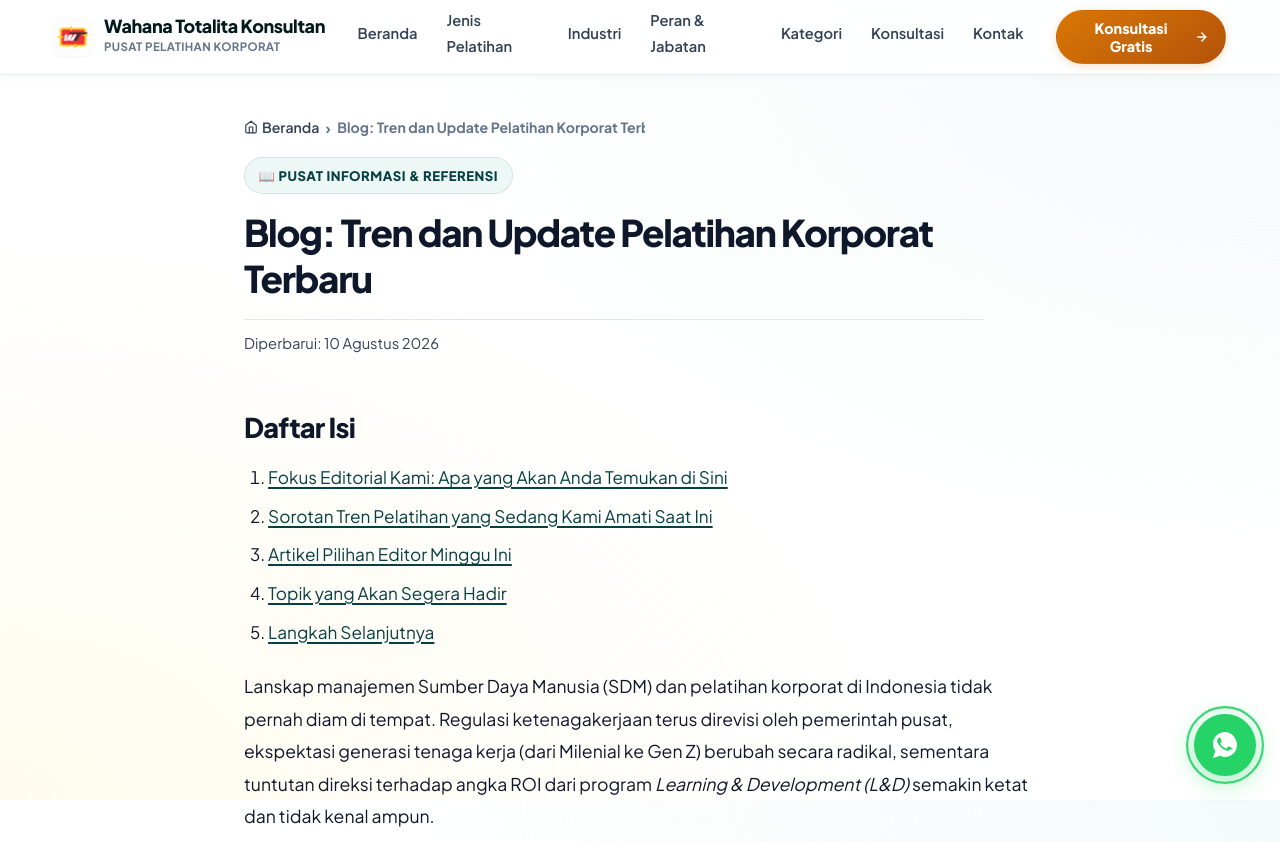
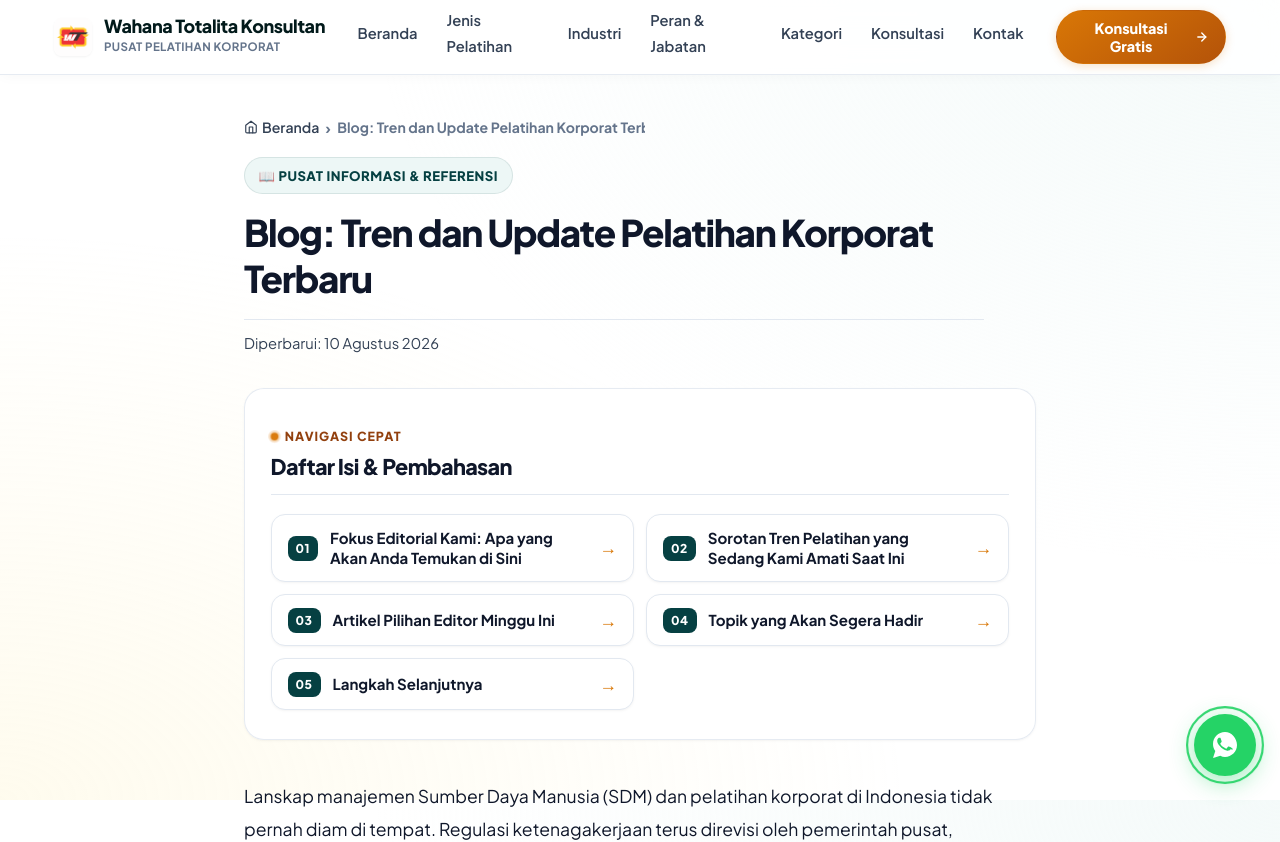
Before and after one commit to wahana-k3/training.wahanatotalita.com, a Next.js app: page /blog in a window 1280 px wide. Shown: the top 842 px of the page. Built offline with nearby package versions, Linux system fonts and the light colour scheme.

Commit message:
feat(ui): convert TOC links and in-article links to modern interactive switch chips and pop cards

```diff
--- a/src/app/globals.css
+++ b/src/app/globals.css
@@ -847,6 +847,196 @@ strong {
 }
 
 /* ==========================================================================
+   TABLE OF CONTENTS / INTERACTIVE SWITCH BOARD
+   ========================================================================== */
+.toc-board {
+  background: var(--glass-surface);
+  backdrop-filter: var(--glass-blur);
+  border: 1px solid var(--glass-border);
+  border-radius: var(--radius-lg);
+  padding: 1.8rem 1.6rem;
+  margin: 2rem 0 2.5rem;
+  box-shadow: var(--shadow-sm);
+}
+
+.toc-board-head {
+  margin-bottom: 1.2rem;
+  padding-bottom: 0.8rem;
+  border-bottom: 1px solid var(--c-line);
+}
+
+.toc-board-badge {
+  display: inline-flex;
+  align-items: center;
+  gap: 0.45rem;
+  font-size: 0.78rem;
+  font-weight: 800;
+  color: var(--c-accent-dark);
+  letter-spacing: 0.08em;
+  text-transform: uppercase;
+  margin-bottom: 0.35rem;
+}
+
+.pulse-dot-sm {
+  width: 7px;
+  height: 7px;
+  border-radius: 50%;
+  background: var(--c-accent);
+  display: inline-block;
+  box-shadow: 0 0 0 2px rgba(217, 119, 6, 0.25);
+  animation: pulseDot 2s infinite ease-in-out;
+}
+
+.toc-board-title {
+  font-size: 1.35rem !important;
+  font-weight: 850;
+  color: var(--c-ink);
+  margin: 0 !important;
+  padding: 0 !important;
+  border: none !important;
+}
+
+.toc-switch-grid {
+  display: grid;
+  gap: 0.75rem;
+  grid-template-columns: 1fr;
+}
+
+@media (min-width: 640px) {
+  .toc-switch-grid {
+    grid-template-columns: repeat(2, 1fr);
+  }
+}
+
+.toc-switch-card {
+  display: flex;
+  align-items: center;
+  gap: 0.75rem;
+  background: #ffffff;
+  border: 1.5px solid var(--c-line);
+  border-radius: var(--radius);
+  padding: 0.8rem 1rem;
+  text-decoration: none !important;
+  color: var(--c-ink) !important;
+  font-weight: 650;
+  font-size: 0.94rem;
+  line-height: 1.35;
+  box-shadow: var(--shadow-sm);
+  transition: all 0.2s cubic-bezier(0.16, 1, 0.3, 1);
+  position: relative;
+}
+
+.toc-switch-card:hover {
+  background: var(--c-primary-light);
+  border-color: var(--c-primary);
+  color: var(--c-primary-dark) !important;
+  transform: translateY(-2px);
+  box-shadow: var(--shadow-md);
+}
+
+.toc-switch-num {
+  font-size: 0.76rem;
+  font-weight: 850;
+  color: #ffffff;
+  background: var(--c-primary);
+  padding: 0.25rem 0.5rem;
+  border-radius: var(--radius-sm);
+  flex-shrink: 0;
+  letter-spacing: 0.04em;
+  transition: background-color 0.2s ease;
+}
+
+.toc-switch-card:hover .toc-switch-num {
+  background: var(--c-accent);
+}
+
+.toc-switch-text {
+  flex: 1;
+}
+
+.toc-switch-arrow {
+  color: var(--c-accent);
+  font-size: 1.1rem;
+  font-weight: 700;
+  transition: transform 0.2s ease;
+}
+
+.toc-switch-card:hover .toc-switch-arrow {
+  transform: translateX(3px);
+}
+
+/* Sidebar TOC Card */
+.toc-sidebar-card {
+  background: var(--glass-surface);
+  backdrop-filter: var(--glass-blur);
+  border: 1px solid var(--glass-border);
+  border-radius: var(--radius-lg);
+  padding: 1.4rem 1.2rem;
+  box-shadow: var(--shadow-sm);
+  margin-top: 1.2rem;
+}
+
+.toc-sidebar-head {
+  display: flex;
+  align-items: center;
+  gap: 0.5rem;
+  margin-bottom: 0.9rem;
+  padding-bottom: 0.5rem;
+  border-bottom: 1px solid var(--c-line);
+}
+
+.toc-sidebar-icon {
+  font-size: 1.1rem;
+}
+
+.toc-sidebar-card .sidebar-box-title {
+  font-size: 0.98rem;
+  font-weight: 800;
+  color: var(--c-ink);
+  margin: 0;
+}
+
+.toc-switch-list {
+  display: flex;
+  flex-direction: column;
+  gap: 0.45rem;
+}
+
+.toc-switch-btn {
+  display: flex;
+  align-items: flex-start;
+  gap: 0.6rem;
+  padding: 0.55rem 0.75rem;
+  border-radius: var(--radius-sm);
+  background: #ffffff;
+  border: 1px solid var(--c-line);
+  text-decoration: none !important;
+  color: var(--c-ink-soft) !important;
+  font-size: 0.88rem;
+  font-weight: 600;
+  line-height: 1.35;
+  transition: all 0.15s ease;
+}
+
+.toc-switch-btn:hover {
+  background: var(--c-primary-light);
+  border-color: var(--c-primary);
+  color: var(--c-primary-dark) !important;
+  transform: translateX(3px);
+}
+
+.toc-switch-btn .toc-num {
+  font-size: 0.72rem;
+  font-weight: 800;
+  color: var(--c-primary);
+  background: var(--c-primary-light);
+  padding: 0.15rem 0.4rem;
+  border-radius: 4px;
+  flex-shrink: 0;
+  margin-top: 1px;
+}
+
+/* ==========================================================================
    KEY TAKEAWAYS / EXECUTIVE SUMMARY CARD
    ========================================================================== */
 .key-takeaways-card {
@@ -1318,6 +1508,28 @@ strong {
   margin-bottom: 1.35em;
 }
 
+.article-body a {
+  color: var(--c-primary);
+  font-weight: 700;
+  text-decoration: none !important;
+  background: var(--c-primary-light);
+  padding: 0.15em 0.5em;
+  border-radius: var(--radius-sm);
+  border: 1px solid rgba(6, 64, 66, 0.14);
+  transition: all 0.15s ease;
+  display: inline-block;
+  vertical-align: baseline;
+  line-height: 1.35;
+}
+
+.article-body a:hover {
+  background: var(--c-primary);
+  color: #ffffff !important;
+  border-color: var(--c-primary);
+  box-shadow: 0 2px 8px var(--c-primary-glow);
+  transform: translateY(-1px);
+}
+
 /* Styled Blockquotes */
 .article-body blockquote {
   background: var(--c-primary-light);
--- a/src/components/TableOfContents.tsx
+++ b/src/components/TableOfContents.tsx
@@ -6,33 +6,46 @@ interface TableOfContentsProps {
 }
 
 export function TableOfContents({ items, variant = 'inline' }: TableOfContentsProps) {
-  if (!items || items.length <= 2) return null;
+  if (!items || items.length <= 1) return null;
 
   if (variant === 'sidebar') {
     return (
-      <div className="sidebar-box">
-        <h3 className="sidebar-box-title">Daftar Isi Panduan</h3>
-        <ol className="toc-list">
-          {items.map((item) => (
-            <li key={item.id}>
-              <a href={`#${item.id}`}>{item.text}</a>
-            </li>
+      <div className="sidebar-box toc-sidebar-card">
+        <div className="toc-sidebar-head">
+          <span className="toc-sidebar-icon">📑</span>
+          <h3 className="sidebar-box-title">Navigasi Panduan</h3>
+        </div>
+        <div className="toc-switch-list">
+          {items.map((item, idx) => (
+            <a key={item.id} href={`#${item.id}`} className="toc-switch-btn">
+              <span className="toc-num">{String(idx + 1).padStart(2, '0')}</span>
+              <span className="toc-title">{item.text}</span>
+            </a>
           ))}
-        </ol>
+        </div>
       </div>
     );
   }
 
   return (
-    <nav className="toc-mobile" aria-labelledby="toc-mobile-h">
-      <h2 id="toc-mobile-h">Daftar Isi</h2>
-      <ol className="toc-list">
-        {items.map((item) => (
-          <li key={item.id}>
-            <a href={`#${item.id}`}>{item.text}</a>
-          </li>
+    <nav className="toc-board" aria-labelledby="toc-board-h">
+      <div className="toc-board-head">
+        <div className="toc-board-badge">
+          <span className="pulse-dot-sm"></span>
+          <span>NAVIGASI CEPAT</span>
+        </div>
+        <h2 id="toc-board-h" className="toc-board-title">Daftar Isi &amp; Pembahasan</h2>
+      </div>
+
+      <div className="toc-switch-grid">
+        {items.map((item, idx) => (
+          <a key={item.id} href={`#${item.id}`} className="toc-switch-card">
+            <span className="toc-switch-num">{String(idx + 1).padStart(2, '0')}</span>
+            <span className="toc-switch-text">{item.text}</span>
+            <span className="toc-switch-arrow">→</span>
+          </a>
         ))}
-      </ol>
+      </div>
     </nav>
   );
 }
```
